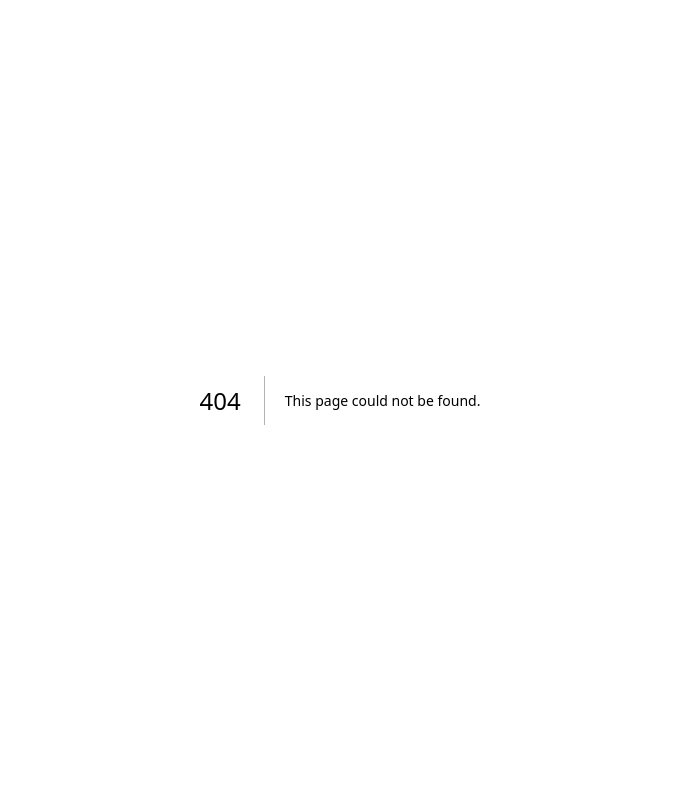
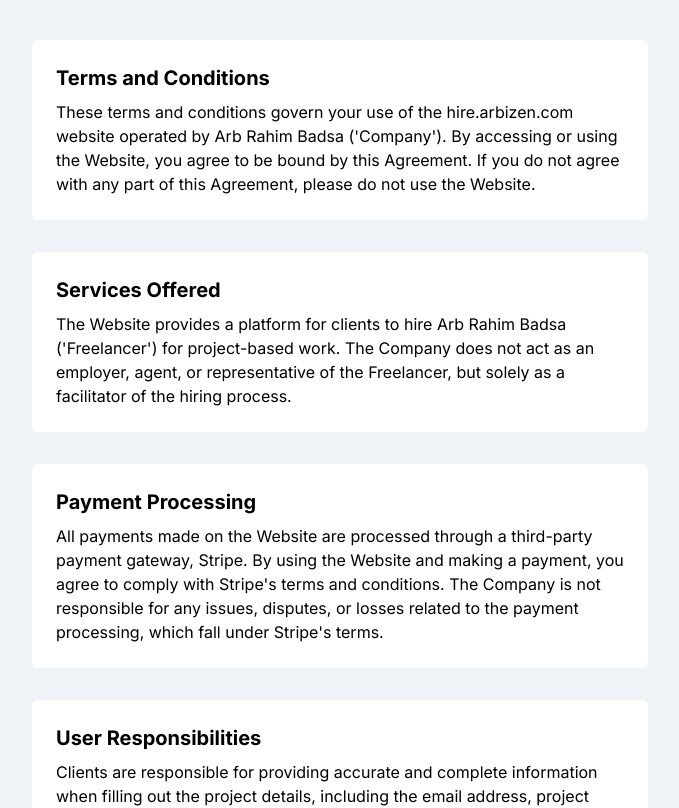
Before and after one commit to arbizen/hire-me, a Next.js app: page /tos in a window 1280 px wide. Before the commit this address had no page. Shown: the top 808 px of the page, without its empty margins (300-979 px from the left). Built offline with nearby package versions, Linux system fonts and the light colour scheme.

Commit message:
tos added

```diff
--- /dev/null
+++ b/app/tos/page.js
@@ -0,0 +1,16 @@
+import { tosData } from "@/data/tos";
+
+export default function TOS() {
+  return (
+    <div className="bg-[#EFF2F7] h-auto w-full p-6">
+      <div className="flex flex-col md:w-[80%] md:mx-auto xl:w-[50%] xl:mx-auto">
+        {tosData.sections.map((section) => (
+          <div className="bg-white my-4 p-6 rounded-md">
+            <h3 className="font-bold text-xl mb-2">{section.title}</h3>
+            <p>{section.description}</p>
+          </div>
+        ))}
+      </div>
+    </div>
+  );
+}
--- a/components/Form.jsx
+++ b/components/Form.jsx
@@ -5,6 +5,7 @@ import { Info } from "lucide-react";
 import { useForm } from "react-hook-form";
 import { yupResolver } from "@hookform/resolvers/yup";
 import * as yup from "yup";
+import Link from "next/link";
 
 const schema = yup
   .object({
@@ -84,7 +85,11 @@ export default function Form() {
               type="checkbox"
             />
             <label htmlFor="checkbox">
-              I agree to the terms and conditions.
+              I agree to the{" "}
+              <Link href="/tos">
+                <span className="underline">terms and conditions</span>
+              </Link>
+              .
             </label>
           </div>
           <ErrorMessage>{errors.tos?.message}</ErrorMessage>
--- /dev/null
+++ b/data/tos.js
@@ -0,0 +1,55 @@
+export const tosData = {
+  name: "Terms and Conditions",
+  sections: [
+    {
+      title: "Terms and Conditions",
+      description:
+        "These terms and conditions govern your use of the hire.arbizen.com website operated by Arb Rahim Badsa ('Company'). By accessing or using the Website, you agree to be bound by this Agreement. If you do not agree with any part of this Agreement, please do not use the Website.",
+    },
+    {
+      title: "Services Offered",
+      description:
+        "The Website provides a platform for clients to hire Arb Rahim Badsa ('Freelancer') for project-based work. The Company does not act as an employer, agent, or representative of the Freelancer, but solely as a facilitator of the hiring process.",
+    },
+    {
+      title: "Payment Processing",
+      description:
+        "All payments made on the Website are processed through a third-party payment gateway, Stripe. By using the Website and making a payment, you agree to comply with Stripe's terms and conditions. The Company is not responsible for any issues, disputes, or losses related to the payment processing, which fall under Stripe's terms.",
+    },
+    {
+      title: "User Responsibilities",
+      description:
+        "Clients are responsible for providing accurate and complete information when filling out the project details, including the email address, project description, and budget. The Company is not liable for any inaccuracies or omissions in the information provided by the client.",
+    },
+    {
+      title: "Intellectual Property",
+      description:
+        "All intellectual property rights, including but not limited to copyrights, trademarks, and logos, displayed on the Website are the property of the Company or its licensors. Users are prohibited from using, reproducing, or distributing any intellectual property without the explicit written consent of the Company.",
+    },
+    {
+      title: "Privacy",
+      description:
+        "The Company respects your privacy and handles user data in accordance with its Privacy Policy. By using the Website, you consent to the collection, storage, and use of your personal information as outlined in the Privacy Policy.",
+    },
+    {
+      title: "Acceptance of Terms",
+      description:
+        "By checking the checkbox indicating acceptance of these terms and conditions during the hiring process, clients acknowledge that they have read, understood, and agreed to be bound by this Agreement.",
+    },
+    {
+      title: "Modifications",
+      description:
+        "The Company reserves the right to modify or update this Agreement at any time. Users will be notified of any changes through a notice on the Website. Continued use of the Website after the modifications constitutes acceptance of the revised Agreement.",
+    },
+    {
+      title: "Limitation of Liability",
+      description:
+        "The Company shall not be liable for any indirect, incidental, special, consequential, or punitive damages arising out of or in connection with the use of the Website or the hiring process. In no event shall the Company's total liability exceed the amount paid by the client to the Freelancer through the Website.",
+    },
+    {
+      title: "Governing Law",
+      description:
+        "This Agreement shall be governed by and construed in accordance with the laws of Bangladesh. Any disputes arising from or relating to this Agreement shall be subject to the exclusive jurisdiction of the courts of Bangladesh.",
+    },
+  ],
+};
```
